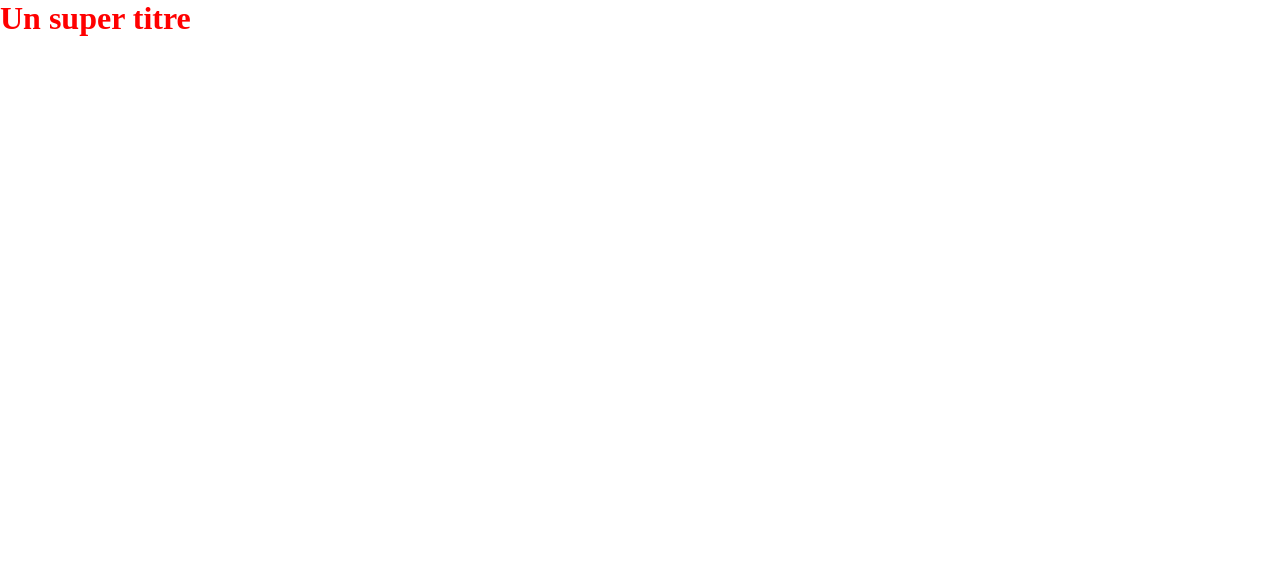
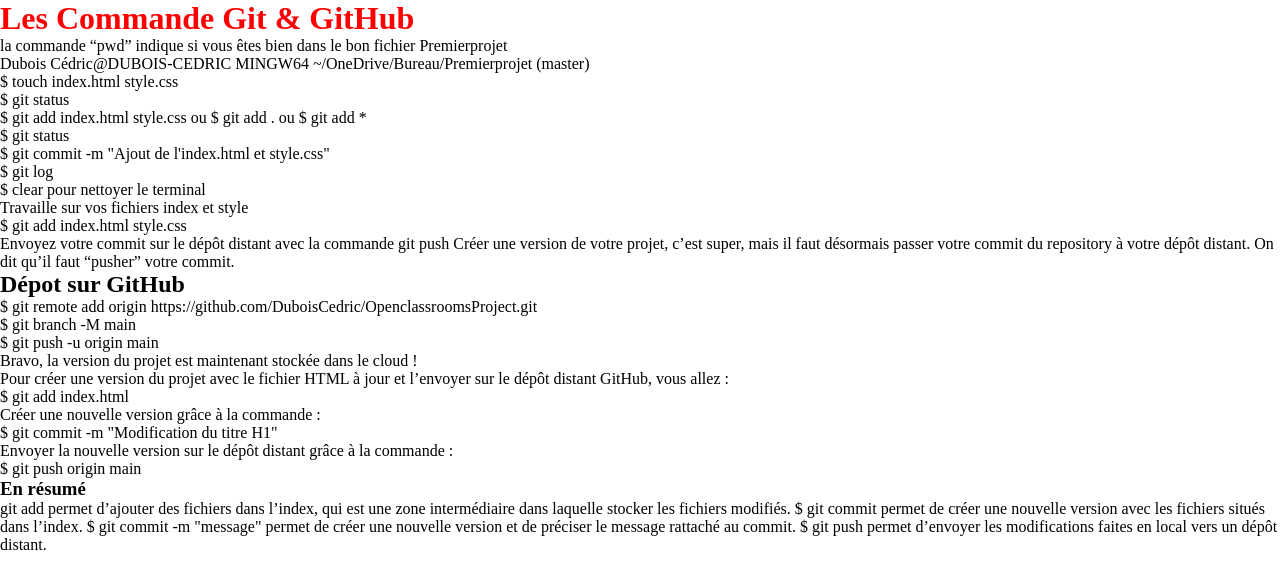
Before and after one commit to DuboisCedric/OpenclassroomsProject, a plain HTML site: page index.html in a window 1280 px wide. Drawn offline with Linux system fonts and the light colour scheme.

Commit message:
Ajout des instructions en liste HTML

```diff
--- a/index.html
+++ b/index.html
@@ -7,37 +7,78 @@
     <link rel="stylesheet" href="style.css" />
   </head>
   <body>
-    <h1>Un super titre</h1>
-    <!-- un commentaire -->
-    <!--  la commande “pwd” indique si vous êtes bien dans le bon fichier Premierprojet -->
-    <!-- Dubois Cédric@DUBOIS-CEDRIC MINGW64 ~/OneDrive/Bureau/Premierprojet (master) -->
-    <!-- $ touch index.html style.css -->
-    <!-- git status -->
-    <!-- git add index.html style.css ou git add . ou git add * -->
-    <!-- git status -->
-    <!-- git commit -m "Ajout de l'index.html et style.css" -->
-    <!-- git log -->
-    <!-- clear pour nettoyer le terminal  -->
-    <!-- travailler sur vos fichiers -->
-    <!-- git add index.html style.css -->
-    <!-- Envoyez votre commit sur le dépôt distant avec la commande git push
-    Créer une version de votre projet, c’est super, mais il faut désormais
-    passer votre commit du repository à votre dépôt distant.
-    On dit qu’il faut “pusher” votre commit. -->
-    <!-- git remote add origin https://github.com/DuboisCedric/OpenclassroomsProject.git -->
-    <!-- git branch -M main -->
-    <!-- git push -u origin main -->
-    <!-- Bravo, la version du projet est maintenant stockée dans le cloud ! -->
-    <!-- Pour créer une version du projet avec le fichier HTML à jour et l’envoyer sur le dépôt distant GitHub, vous allez : -->
-    <!-- git add index.html -->
-    <!-- Créer une nouvelle version grâce à la commande : -->
-    <!-- git commit -m "Modification du titre H1" -->
-    <!-- Envoyer la nouvelle version sur le dépôt distant grâce à la commande : -->
-    <!-- git push origin main -->
-    <!-- En résumé -->
-    <!-- git add permet d’ajouter des fichiers dans l’index, qui est une zone intermédiaire dans laquelle stocker les fichiers modifiés.
-    git commit permet de créer une nouvelle version avec les fichiers situés dans l’index.
-    git commit -m permet de créer une nouvelle version et de préciser le message rattaché au commit.
-    git push permet d’envoyer les modifications faites en local vers un dépôt distant. -->
+    <h1>Les Commande Git & GitHub</h1>
+    <ol>
+      <li>
+        la commande “pwd” indique si vous êtes bien dans le bon fichier
+        Premierprojet
+      </li>
+      <li>
+        Dubois Cédric@DUBOIS-CEDRIC MINGW64 ~/OneDrive/Bureau/Premierprojet
+        (master)
+      </li>
+      <li>$ touch index.html style.css</li>
+      <li>$ git status</li>
+      <li>$ git add index.html style.css ou $ git add . ou $ git add *</li>
+      <li>$ git status</li>
+      <li>$ git commit -m "Ajout de l'index.html et style.css"</li>
+      <li>$ git log</li>
+      <li>$ clear pour nettoyer le terminal</li>
+      <li>Travaille sur vos fichiers index et style</li>
+      <li>$ git add index.html style.css</li>
+    </ol>
+
+    <p>
+      Envoyez votre commit sur le dépôt distant avec la commande git push Créer
+      une version de votre projet, c’est super, mais il faut désormais passer
+      votre commit du repository à votre dépôt distant. On dit qu’il faut
+      “pusher” votre commit.
+    </p>
+
+    <h2>Dépot sur GitHub</h2>
+
+    <ol>
+      <li>
+        $ git remote add origin
+        https://github.com/DuboisCedric/OpenclassroomsProject.git
+      </li>
+      <li>$ git branch -M main</li>
+      <li>$ git push -u origin main</li>
+    </ol>
+
+    <p>Bravo, la version du projet est maintenant stockée dans le cloud !</p>
+    <p>
+      Pour créer une version du projet avec le fichier HTML à jour et l’envoyer
+      sur le dépôt distant GitHub, vous allez :
+    </p>
+
+    <ul>
+      <li>$ git add index.html</li>
+    </ul>
+
+    <p>Créer une nouvelle version grâce à la commande :</p>
+    <ul>
+      <li>$ git commit -m "Modification du titre H1"</li>
+    </ul>
+
+    <p>
+      Envoyer la nouvelle version sur le dépôt distant grâce à la commande :
+    </p>
+
+    <ul>
+      <li>$ git push origin main</li>
+    </ul>
+
+    <h3>En résumé</h3>
+    <p>
+      git add permet d’ajouter des fichiers dans l’index, qui est une zone
+      intermédiaire dans laquelle stocker les fichiers modifiés.
+      <span>$ git commit</span> permet de créer une nouvelle version avec les
+      fichiers situés dans l’index.
+      <span>$ git commit -m "message"</span> permet de créer une nouvelle
+      version et de préciser le message rattaché au commit.
+      <span>$ git push</span> permet d’envoyer les modifications faites en local
+      vers un dépôt distant.
+    </p>
   </body>
 </html>
```
